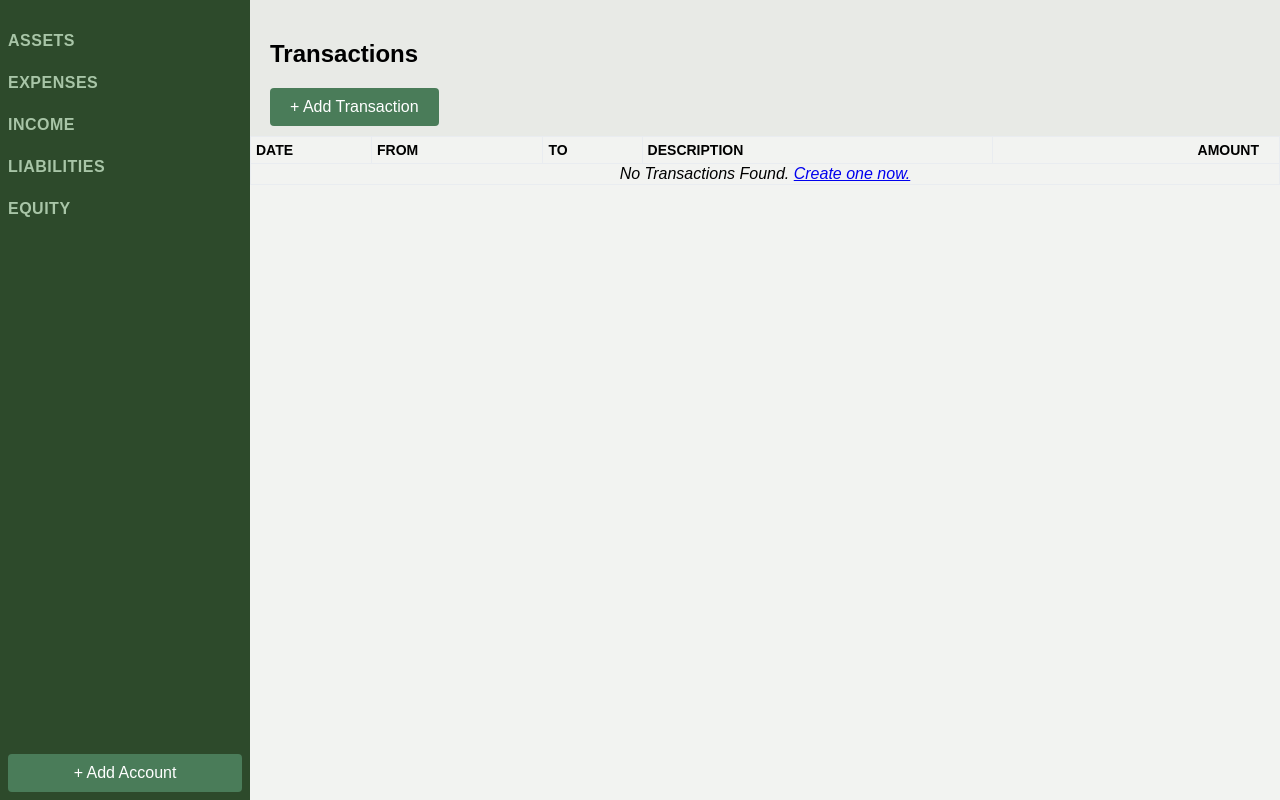
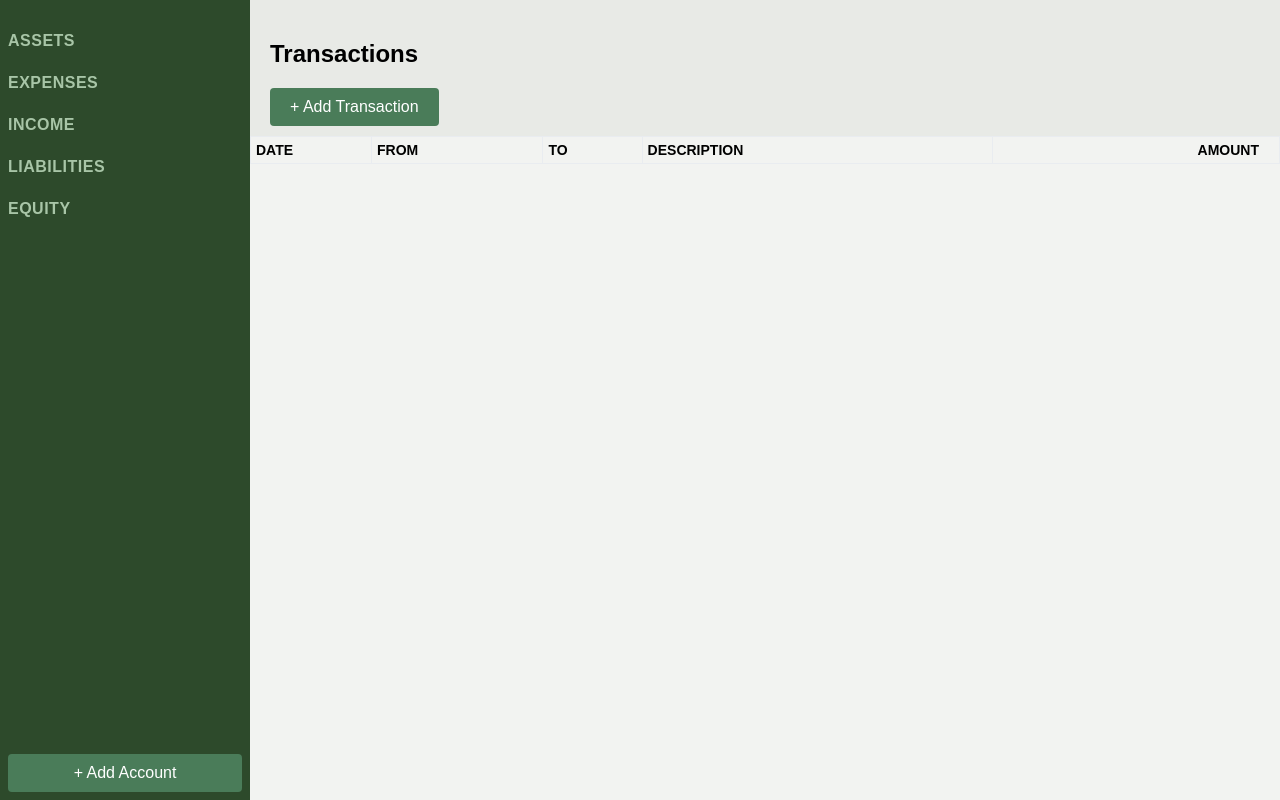
Before and after one commit to christianlaverde/pft, a Flask app: page / in a window 1280 px wide. Run offline with Flask 3, Linux system fonts and the light colour scheme; lists and menus that the app fills with data are empty.

Commit message:
Remove remaining outdated references to add_transaction and add_account

```diff
--- a/app.py
+++ b/app.py
@@ -70,7 +70,7 @@ def accounts():
         account_type = AccountType[account_type]
     except KeyError:
         flash('Incorrect Account Type', 'error')
-        return redirect(url_for('add_account'))
+        return redirect(url_for('index'))
 
     existing_account = Account.query.filter(
         func.lower(Account.name) == func.lower(account_name),
@@ -89,7 +89,7 @@ def accounts():
     except Exception as e:
         db.session.rollback()
         flash(f'Error adding account: {str(e)}', 'error')
-        return redirect(url_for('add_account'))
+        return redirect(url_for('index'))
 
 
 @app.route('/accounts/<int:account_id>', methods=['GET', 'POST', 'PATCH', 'DELETE'])
--- a/templates/dashboard.html
+++ b/templates/dashboard.html
@@ -89,11 +89,6 @@
                 <td class="amount">${{ transaction.amount }}</td>
               </tr>
               {% endif %}
-              {% else %}
-              <td colspan="5" style="text-align: center; font-style: italic;">
-                No Transactions Found.
-                <a href="{{ url_for('add_transaction') }}">Create one now.</a>
-              </td>
               {% endfor %}
             </tbody>
           </table>
```
